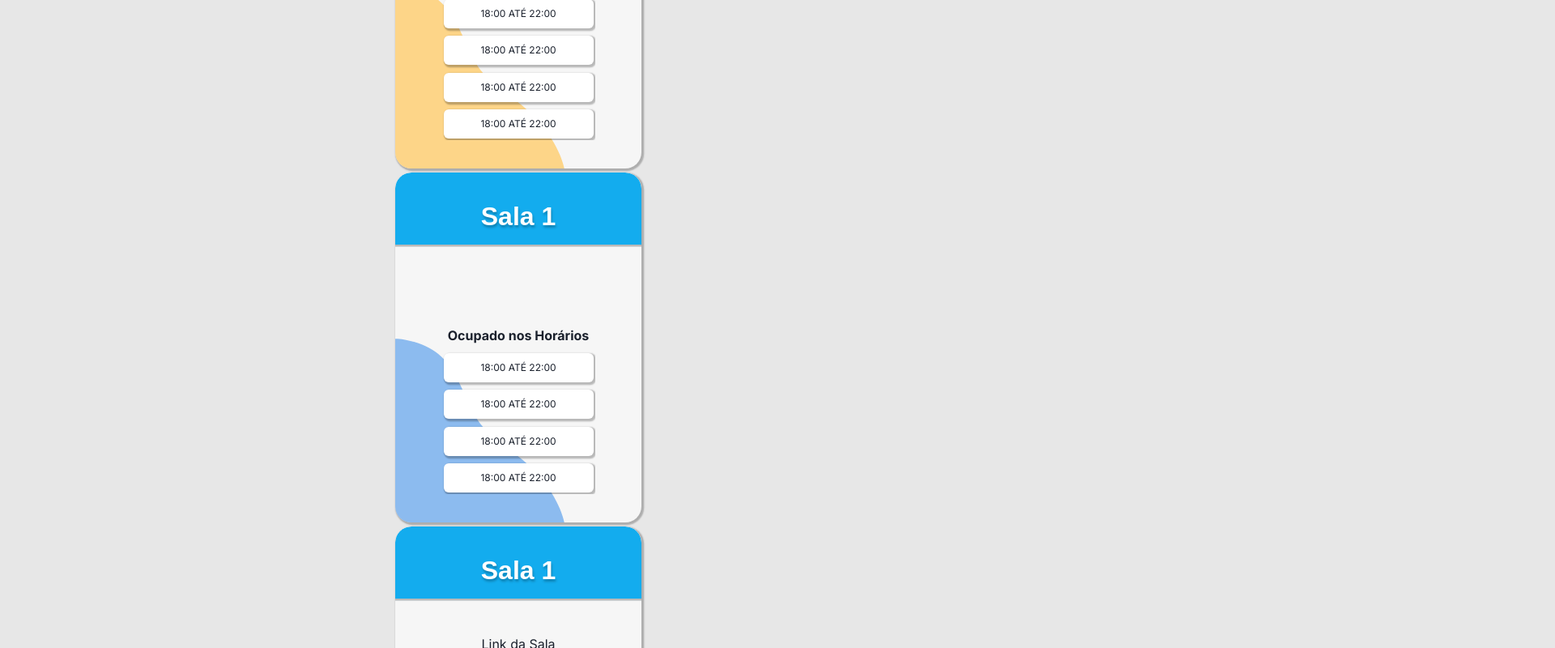
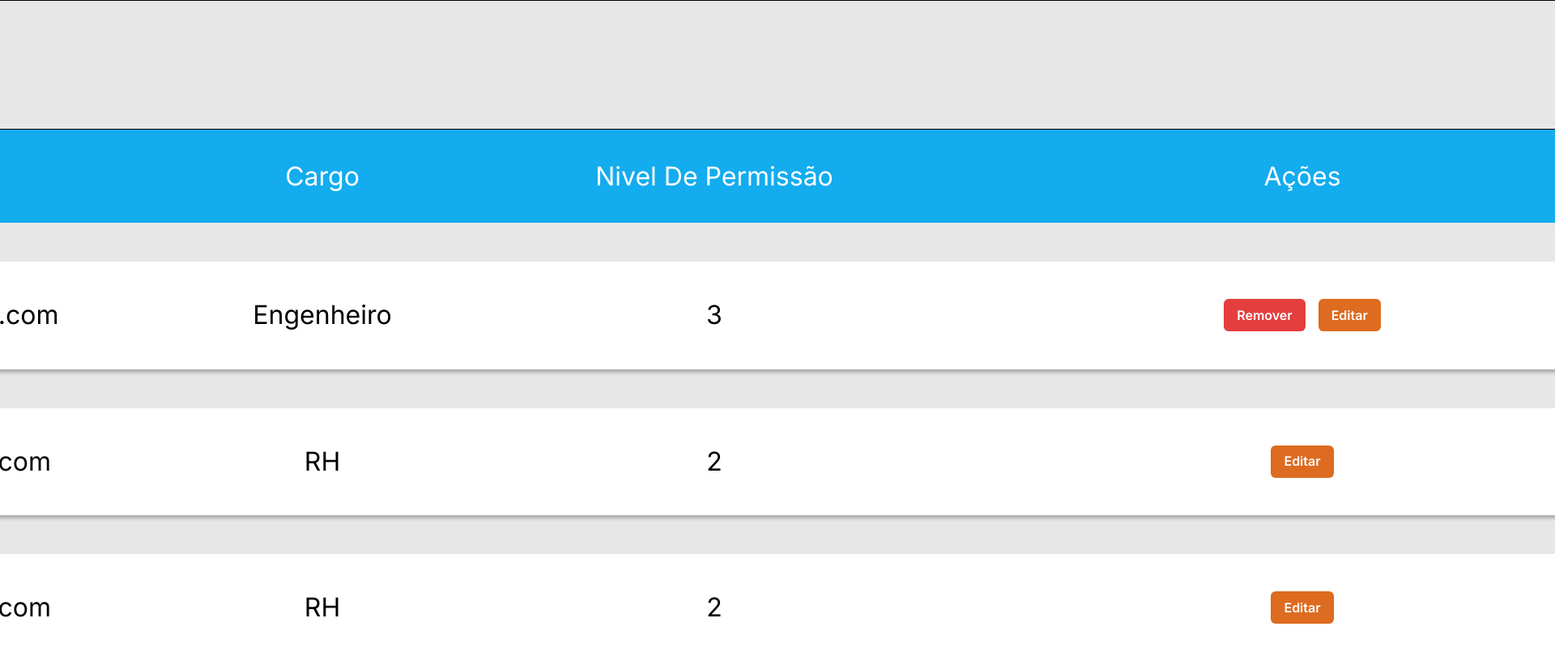
Before and after one commit to BuzzTech-API/Synergy-FrontEnd, a Next.js app: page / in a window 1280 px wide. Shown: the part 240-1040 px from the top of the page at 81% size, 1920 px wide, since content can reach past the window. Built offline with nearby package versions, Linux system fonts and the light colour scheme.

Commit message:
feat: Base da tabela de usuários pronta.

```diff
--- a/app/components/Navbar/NavbarPerfil.tsx
+++ b/app/components/Navbar/NavbarPerfil.tsx
@@ -16,7 +16,7 @@ export default function NavbarPerfil({ user }: NavbarPerfilProps) {
             alignItems='center'
             justifyContent='center'>
             <Text
-                fontSize='18px'
+                fontSize='1.3rem'
                 color='white'>
                 {user}
             </Text>
--- /dev/null
+++ b/app/components/tabela/TabBarUsuario.tsx
@@ -0,0 +1,97 @@
+'use client'
+
+import { Button, Flex, Grid, GridItem, Text } from "@chakra-ui/react"
+
+interface TabBarUsuariosProps {
+    nome: string,
+    email: string,
+    cargo: string,
+    nivel: number,
+    tipo: string
+}
+
+export default function TabBarUsuario({ nome, email, cargo, nivel, tipo }: TabBarUsuariosProps) {
+
+    const renderBarUsuario = () => {
+        //Lógica e botão provisórios
+        if (tipo === 'administrador') {
+            return (
+                <>
+                    <Button colorScheme='red'>Remover</Button>
+                    <Button colorScheme='orange'>Editar</Button>
+                </>
+            )
+        } else if (tipo === 'comum') {
+            return (
+                <>
+                    <Button colorScheme='orange'>Editar</Button>
+                </>
+            )
+
+        }
+    }
+
+    return (
+
+        <Grid
+            bg='white'
+            h='10%'
+            borderRadius='22px'
+            templateColumns='repeat(6, 1fr)'
+            gap={6}
+            mt='3rem'
+            boxShadow="0px 4px 4px rgba(0, 0, 0, 0.25)">
+            <GridItem colSpan={1}>
+                <Flex
+                    alignItems='center'
+                    justifyContent='center'
+                    h='100%'>
+                    <Text color='black' fontSize='2rem'>
+                        {nome}
+                    </Text>
+                </Flex>
+            </GridItem>
+            <GridItem colSpan={1}>
+                <Flex
+                    alignItems='center'
+                    justifyContent='center'
+                    h='100%'>
+                    <Text color='black' fontSize='2rem'>
+                        {email}
+                    </Text>
+                </Flex>
+            </GridItem>
+            <GridItem colSpan={1}>
+                <Flex
+                    alignItems='center'
+                    justifyContent='center'
+                    h='100%'>
+                    <Text color='black' fontSize='2rem'>
+                        {cargo}
+                    </Text>
+                </Flex>
+            </GridItem>
+            <GridItem colSpan={1}>
+                <Flex
+                    alignItems='center'
+                    justifyContent='center'
+                    h='100%'>
+                    <Text color='black' fontSize='2rem'>
+                        {nivel.toString()}
+                    </Text>
+                </Flex>
+            </GridItem>
+            <GridItem colSpan={2}>
+                <Flex
+                    alignItems='center'
+                    justifyContent='center'
+                    h='100%'
+                    w='100%'
+                    gap='1rem'>
+                    {renderBarUsuario()}
+                </Flex>
+            </GridItem>
+        </Grid>
+
+    )
+}
--- /dev/null
+++ b/app/components/tabela/TabUsuarios.tsx
@@ -0,0 +1,121 @@
+'use client'
+
+import { Box, Text, Flex, Heading, IconButton, Input, InputGroup, InputRightElement, Grid, GridItem, HStack } from "@chakra-ui/react";
+import { ImSearch } from "react-icons/im";
+import TabBarUsuario from "./TabBarUsuario";
+
+export default function TabUsuarios() {
+
+    return (
+
+        <Box
+            w='180rem'
+            h='100rem'>
+
+            <Flex
+                border='1px solid black'
+                h='10%'>
+                <HStack
+                    gap='2rem'>
+                    <Heading
+                        as='h2'
+                        fontSize='2.5rem'>
+                        Pesquisar
+                    </Heading>
+                    <Flex
+                        w='35rem'>
+                        <InputGroup size='lg'>
+                            <Input w='100%' />
+                            <InputRightElement>
+                                <IconButton
+                                    bg='none'
+                                    aria-label='search'
+                                    icon={<ImSearch size='2rem' />} />
+                            </InputRightElement>
+                        </InputGroup>
+                    </Flex>
+                </HStack>
+            </Flex>
+
+            <Box
+                h='90%'>
+                <Grid
+                    bg='#13ACEE'
+                    h='8%'
+                    borderRadius='5px'
+                    templateColumns='repeat(6, 1fr)'
+                    gap={6}>
+                    <GridItem colSpan={1}>
+                        <Flex
+                            alignItems='center'
+                            justifyContent='center'
+                            h='100%'>
+                            <Text color='white' fontSize='2rem'>
+                                Nome
+                            </Text>
+                        </Flex>
+                    </GridItem>
+                    <GridItem colSpan={1}>
+                        <Flex
+                            alignItems='center'
+                            justifyContent='center'
+                            h='100%'>
+                            <Text color='white' fontSize='2rem'>
+                                Email
+                            </Text>
+                        </Flex>
+                    </GridItem>
+                    <GridItem colSpan={1}>
+                        <Flex
+                            alignItems='center'
+                            justifyContent='center'
+                            h='100%'>
+                            <Text color='white' fontSize='2rem'>
+                                Cargo
+                            </Text>
+                        </Flex>
+                    </GridItem>
+                    <GridItem colSpan={1}>
+                        <Flex
+                            alignItems='center'
+                            justifyContent='center'
+                            h='100%'>
+                            <Text color='white' fontSize='2rem'>
+                                Nivel De Permissão
+                            </Text>
+                        </Flex>
+                    </GridItem>
+                    <GridItem colSpan={2}>
+                        <Flex
+                            alignItems='center'
+                            justifyContent='center'
+                            h='100%'>
+                            <Text color='white' fontSize='2rem'>
+                                Ações
+                            </Text>
+                        </Flex>
+                    </GridItem>
+                </Grid>
+
+                <Box
+                    h='92%'
+                    overflowY='auto'>
+                    <TabBarUsuario nome="Marilene" cargo="Engenheiro" email="marilene@gmail.com" nivel={3} tipo="administrador" />
+                    <TabBarUsuario nome="Isadora Leite" cargo="RH" email="isadora@gmail.com" nivel={2} tipo="comum" />
+                    <TabBarUsuario nome="Isadora Leite" cargo="RH" email="isadora@gmail.com" nivel={2} tipo="comum" />
+                    <TabBarUsuario nome="Isadora Leite" cargo="RH" email="isadora@gmail.com" nivel={2} tipo="comum" />
+                    <TabBarUsuario nome="Isadora Leite" cargo="RH" email="isadora@gmail.com" nivel={2} tipo="comum" />
+                    <TabBarUsuario nome="Isadora Leite" cargo="RH" email="isadora@gmail.com" nivel={2} tipo="comum" />
+                    <TabBarUsuario nome="Isadora Leite" cargo="RH" email="isadora@gmail.com" nivel={2} tipo="comum" />
+                    <TabBarUsuario nome="Isadora Leite" cargo="RH" email="isadora@gmail.com" nivel={2} tipo="comum" />
+                    <TabBarUsuario nome="Isadora Leite" cargo="RH" email="isadora@gmail.com" nivel={2} tipo="comum" />
+                    <TabBarUsuario nome="Isadora Leite" cargo="RH" email="isadora@gmail.com" nivel={2} tipo="comum" />
+                    <TabBarUsuario nome="Isadora Leite" cargo="RH" email="isadora@gmail.com" nivel={2} tipo="comum" />
+                </Box>
+            </Box>
+
+
+        </Box>
+
+    )
+}
--- a/app/page.tsx
+++ b/app/page.tsx
@@ -1,7 +1,7 @@
 'use client'
-import { Button, Flex } from "@chakra-ui/react";
-import { Navbar } from "./components/Navbar/Navbar";
-import { Cards } from "./components/cards";
+import { Flex } from "@chakra-ui/react";
+import { Navbar } from "./components/navbar/Navbar";
+import TabUsuarios from "./components/tabela/TabUsuarios";
 
 export default function Home() {
 
@@ -12,33 +12,8 @@ export default function Home() {
         <Navbar.Perfil user='JP' />
       </Navbar.Root>
 
-      <Flex alignSelf={'center'} justifySelf={'center'} justify={"center"} direction={"column"} gap={'5px'} width={'100%'} align={'center'} pt={'1em'}>
-        <Cards.Root variant="presencial">
-          <Cards.Header>Sala 1</Cards.Header>
-          <Cards.BodySala capacidade={10} />
-        </Cards.Root>
-        <Cards.Root variant="virtual">
-          <Cards.Header>Sala 1</Cards.Header>
-          <Cards.BodySala />
-        </Cards.Root>
-        <Cards.Root variant="virtual">
-          <Cards.Header>Sala 1</Cards.Header>
-          <Cards.BodySalaAdm nivelDePermissao={3} />
-        </Cards.Root>
-        <Cards.Root variant="presencial">
-          <Cards.Header>Sala 1</Cards.Header>
-          <Cards.BodySalaAdm capacidade={10} nivelDePermissao={3} />
-        </Cards.Root>
-        <Cards.Root variant="deitado">
-          <Cards.BodyDeitado nome={"Vanderley da Silva"} email={"Vanderley@email.com"} variant="hybrid" />
-        </Cards.Root>
-        <Cards.Root variant="presencial">
-          <Cards.Header>Reunião</Cards.Header>
-          <Cards.BodyReuniao tituloReuniao="lorem ipsum dolor" data="24/12/2024" horaFim="13:00" horaInicio="11:00">
-            <Button zIndex={1}> teste </Button>
-            <Button zIndex={1}> teste </Button>
-          </Cards.BodyReuniao>
-        </Cards.Root>
+      <Flex alignSelf={'center'} justifySelf={'center'} justify={"center"} direction={"column"} gap={'5px'} width={'100%'} align={'center'} pt={'15em'} pb='20em'>
+          <TabUsuarios/>
       </Flex>
       <div>
 
```
